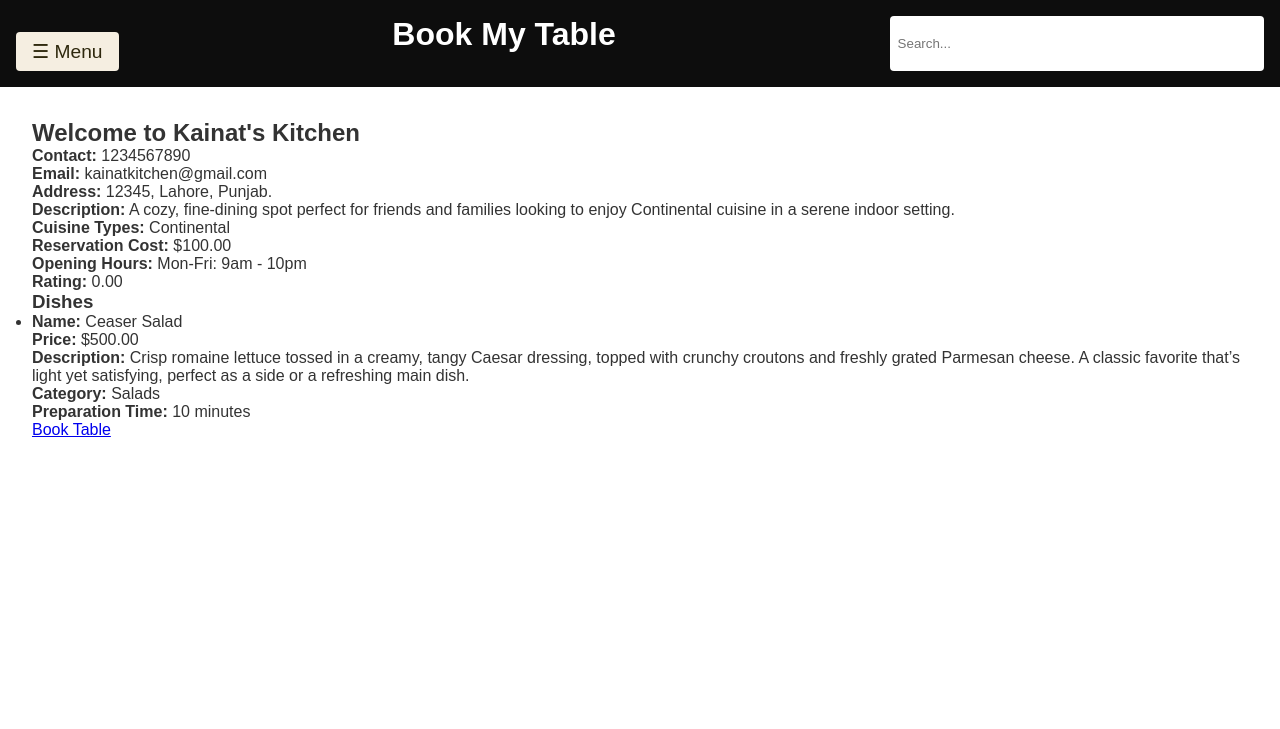
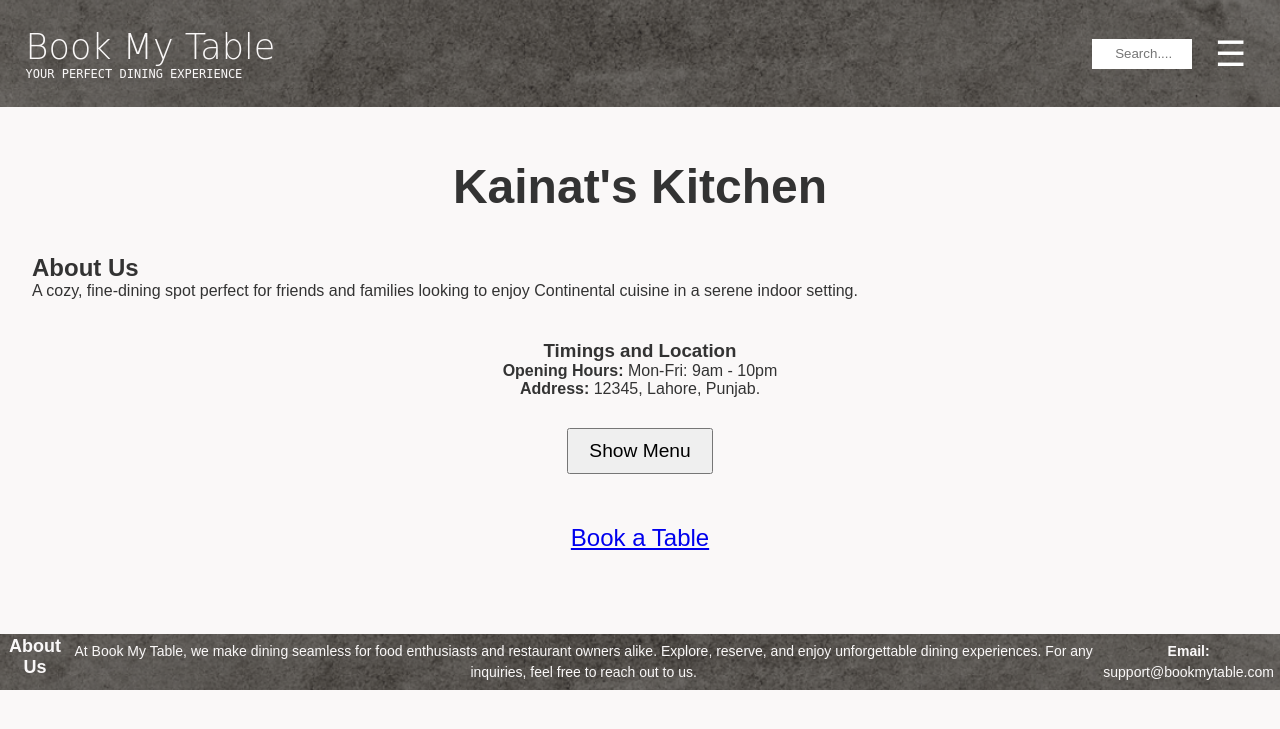
Before and after one commit to aimbot20/bookmytable_real, a Django app: page /restaurant/1/ in a window 1280 px wide. Shown: the top 729 px of the page. Run offline with Django 5.2, Linux system fonts and the light colour scheme; data comes from the database, SQL or seed files in the repository.

Commit message:
changed the layout file and rest details page

```diff
--- a/BookMyTable/restaurant/templates/restaurant/restaurant_details.html
+++ b/BookMyTable/restaurant/templates/restaurant/restaurant_details.html
@@ -5,26 +5,33 @@ Restaurant Details - {{ restaurant.R_Name }}
 {% endblock %}
 
 {% block content %}
-<h2>Welcome to {{ restaurant.R_Name }}</h2>
+<!-- Restaurant Name Centered on Top -->
+<h1 style="text-align: center; font-size: 3rem; margin-top: 20px;">{{ restaurant.R_Name }}</h1>
 
-<!-- Restaurant Details -->
-<div>
-    <p><strong>Contact:</strong> {{ restaurant.R_ContactNumber }}</p>
-    <p><strong>Email:</strong> {{ restaurant.R_EmailAddress }}</p>
+<!-- About Us Section -->
+<section style="margin: 40px 0; text-align: left;">
+    <h2>About Us</h2>
+    <p>{{ restaurant.R_Description }}</p>
+</section>
+
+<!-- Restaurant Timing and Location -->
+<section style="margin: 20px 0; text-align: center;">
+    <h3>Timings and Location</h3>
+    <p><strong>Opening Hours:</strong> {{ restaurant.R_OpenHours }}</p>
     <p><strong>Address:</strong> {{ restaurant.R_Address }}</p>
-    <p><strong>Description:</strong> {{ restaurant.R_Description }}</p>
-    <p><strong>Cuisine Types:</strong> {{ restaurant.R_CuisineTypes }}</p>
-    <p><strong>Reservation Cost:</strong> ${{ restaurant.R_ReservationCost }}</p>
-    <p><strong>Opening Hours:</strong> {{ restaurant.R_OpenHours }}</p>
-    <p><strong>Rating:</strong> {{ restaurant.Rating }}</p>
-</div>
+</section>
 
-<!-- Restaurant Dishes -->
-<h3>Dishes</h3>
+<!-- Menu Button with Expandable Content -->
+<section style="margin: 30px 0; text-align: center;">
+    <button id="toggleMenuButton" style="padding: 10px 20px; font-size: 1.2rem; cursor: pointer;">
+        Show Menu
+    </button>
+    <div id="menuSection" style="display: none; margin-top: 20px;">
+        <h3>Our Menu</h3>
         {% if dishes %}
             <ul>
                 {% for dish in dishes %}
-            <li>
+                    <li style="margin: 10px 0;">
                         <strong>Name:</strong> {{ dish.D_Name }} <br>
                         <strong>Price:</strong> ${{ dish.D_Price }} <br>
                         <strong>Description:</strong> {{ dish.D_Description }} <br>
@@ -36,7 +43,29 @@ Restaurant Details - {{ restaurant.R_Name }}
         {% else %}
             <p>No dishes available for this restaurant.</p>
         {% endif %}
+    </div>
+</section>
 
-<!-- Book Table Button -->
-<a href="{% url 'reserve_table' restaurant.R_ID %}" class="btn btn-primary">Book Table</a>
+<!-- Book a Table Button -->
+<section style="margin: 50px 0; text-align: center;">
+    <a href="{% url 'reserve_table' restaurant.R_ID %}" class="btn btn-primary" style="padding: 15px 30px; font-size: 1.5rem;">
+        Book a Table
+    </a>
+</section>
+
+<!-- JavaScript for Toggle Functionality -->
+<script>
+    const toggleMenuButton = document.getElementById('toggleMenuButton');
+    const menuSection = document.getElementById('menuSection');
+
+    toggleMenuButton.addEventListener('click', () => {
+        if (menuSection.style.display === 'none' || menuSection.style.display === '') {
+            menuSection.style.display = 'block';
+            toggleMenuButton.innerText = 'Hide Menu';
+        } else {
+            menuSection.style.display = 'none';
+            toggleMenuButton.innerText = 'Show Menu';
+        }
+    });
+</script>
 {% endblock %}
--- a/BookMyTable/static/style.css
+++ b/BookMyTable/static/style.css
@@ -4,11 +4,11 @@
     font-size: 1em;
 }
 
-h1{
+ h1{
     text-align: center;
     font-family: papyrus;
     font-size: 2em;
-} */
+}
 
 /* Reset some basic styles */
 * {
@@ -19,24 +19,71 @@ h1{
 
 body {
     font-family: Arial, sans-serif;
-    background-color: #ffffff;
+    background-color: #faf8f8;
     color: #333;
 }
 
-.navbar {
+
+.logo {
+    font-family: "Brush Script MT", cursive;
+    font-size: 35px;
+    font-weight: lighter;
+    margin: 0;
+}
+
+.catchphrase {
+    font-family:monospace;
+    font-size: 12px;
+    margin: 0;
+    text-transform: uppercase;
+    font-weight: lighter;
+}
+
+
+/* .navbar {
     display: flex;
     justify-content: space-between;
-    width: 100%;
-}
+    width: 0%;
+    align-items: center;
+    padding: none;
+    background-color: #333;
+    color: #fff;
+} */
+
 
 header {
     /* background-color: #0b0d24; */
-    background-color: #0D0D0D;
-    color: white;
-    padding: 1rem;
+    /* background-color:#333; */
+    height: 150;
+    color: #faf8f8;
+    padding: 2%;
     display: flex;
     justify-content: space-between;
     align-items: center;
+    background-image: url("/static/images/header-bg.png");
+    background-size:cover;
+    background-position: center;
+    position: relative;
+    /* background-color: #333;
+    background-image:
+        linear-gradient(45deg, rgba(255, 255, 255, 0.1) 25%, transparent 25%),
+        linear-gradient(-45deg, rgba(255, 255, 255, 0.1) 25%, transparent 25%);
+    background-size: 20px 20px;
+    background-position: 0 0, 10px 10px; Adjust pattern position */
+}
+
+.header-title {
+    display: flex;
+    text-align: left;
+    flex-direction: column;
+    align-items: flex-start;
+}
+
+.header-right {
+    display: flex;
+    justify-content: flex-end; /* Correctly aligns content to the right */
+    align-items: center;
+    gap: 5px; /* Adds spacing between the menu button and search bar */
 }
 
 h1 {
@@ -47,44 +94,51 @@ h1 {
 }
 
 .search-bar {
-    padding: 0.5rem;
+    padding: none;
     border: none;
-    border-radius: 4px;
-    width: 30%;
-
-
+    border-radius: 0;
+    width: 40%;
+    height: 30px;
+    margin-right: 10px;
+    padding: 5px;
+    text-align: right;
 }
 
 .menu-btn {
-    background-color: #f5eee1;
-    color: #2e280d;
+    background-color:#faf8f8;
+    /* color: #2e280d;
+    border: none; */
+    padding: 0.5rem 0.5rem;
+    cursor: pointer;
+    border-radius: 2px;
+    /* font-size: 1.2rem; */
+    margin-top: 0.0;
+    font-size: 35px;
+    background: none;
     border: none;
-    padding: 0.5rem 1rem;
+    color: white;
     cursor: pointer;
-    border-radius: 4px;
-    font-size: 1.2rem;
-    margin-top: 1rem;
-
+    text-align: right;
 }
 
 .menu-btn:hover {
-    background-color: #e9d298;
+    background-color: #8b8b89;
 }
 
 /* Sidebar styling */
 .sidebar {
     position: fixed;
     top: 0;
-    left: -250px;
+    right: -250px;
     width: 250px;
     height: 100%;
-    background-color: #f5eee1;
+    background-color:#faf8f8;
     padding-top: 1rem;
     transition: left 0.3s ease-in-out;
 }
 
 .sidebar.active {
-    left: 0;
+    right: 0;
 }
 
 .sidebar a {
@@ -96,23 +150,47 @@ h1 {
 }
 
 .sidebar a:hover {
-    background-color: #e9d298;
+    background-color: #aaaaa9;
+    background-blend-mode: lighten;
 }
 
 .close-btn {
-    background-color: #c69e3a;
+    background-color:#575755;
     border: none;
-    color: rgb(44, 25, 9);
+    color:#faf8f8;
     padding: 0.3rem;
     padding-left: 0.5rem;
     padding-right: 0.5rem;
     font-size: 1.5rem;
     cursor: pointer;
     margin-bottom: 1rem;
-    margin-left: 0.5rem;
-
+    margin-left: 1rem;
 }
 
 main {
     padding: 2rem;
 }
+
+.footer {
+    background-image: url("/static/images/header-bg.png");
+    background-size:cover;
+    background-position: center;
+    position: relative;
+    /* background-color:#575755; */
+    display: flex;
+    justify-content: space-between;
+    align-items: center;
+    color: #faf8f8;
+    padding: 2px;
+    text-align: center;
+}
+
+footer h3 {
+    margin-bottom: 10px;
+    font-size: 18px;
+}
+
+footer p {
+    font-size: 14px;
+    line-height: 1.5;
+}
--- a/BookMyTable/templates/layout.html
+++ b/BookMyTable/templates/layout.html
@@ -15,17 +15,26 @@
         {% endblock %}
 
     </title>
+
     <link rel="stylesheet" href="{% static 'style.css' %}">
+
 </head>
+
 <body>
+    <!-- Header -->
     <header>
-        <div class="navbar">
-            <button class="menu-btn" onclick="toggleSidebar()">☰ Menu</button>
-            <h1>Book My Table</h1>
-            <input type="text" placeholder="Search..." class="search-bar">
+        <div class="header-title">
+            <h1 class="logo">Book My Table</h1>
+            <p class="catchphrase">Your perfect dining experience</p>
+        </div>
+
+        <div class="header-right">
+            <input type="text" placeholder=" Search....    " class="search-bar">
+            <button class="menu-btn" onclick="toggleSidebar()">☰</button>
         </div>
     </header>
 
+    <!-- Sidebar -->
     <div class="sidebar" id="sidebar">
         <button class="close-btn" onclick="toggleSidebar()">×</button>
         <a href="#">Profile</a>
@@ -34,17 +43,31 @@
         <a href="#">Saved Restaurants</a>
     </div>
 
+    <!-- Main Content -->
     <main>
-        <!-- Content goes here -->
-        {% block content %}{% endblock %}
+        {% block content %}
+        {% endblock %}
     </main>
 
+    <!-- Footer -->
+    <footer>
+        <div class="footer">
+            <h3>About Us</h3>
+            <p>
+                At Book My Table, we make dining seamless for food enthusiasts and restaurant owners alike.
+                Explore, reserve, and enjoy unforgettable dining experiences. For any inquiries, feel free to
+                reach out to us.
+            </p>
+            <p><strong>Email:</strong> support@bookmytable.com</p>
+        </div>
+    </footer>
+
+    <!-- JavaScript for Sidebar -->
     <script>
         function toggleSidebar() {
             const sidebar = document.getElementById('sidebar');
             sidebar.classList.toggle('active');
         }
     </script>
-    {% comment %} {% block content %}{% endblock %} {% endcomment %}
 </body>
 </html>
```
Also changed, not shown: BookMyTable/images/header-bg.png (added), BookMyTable/static/images/header-bg.png (added). Lines whose indentation alone changed are shown as unchanged.
